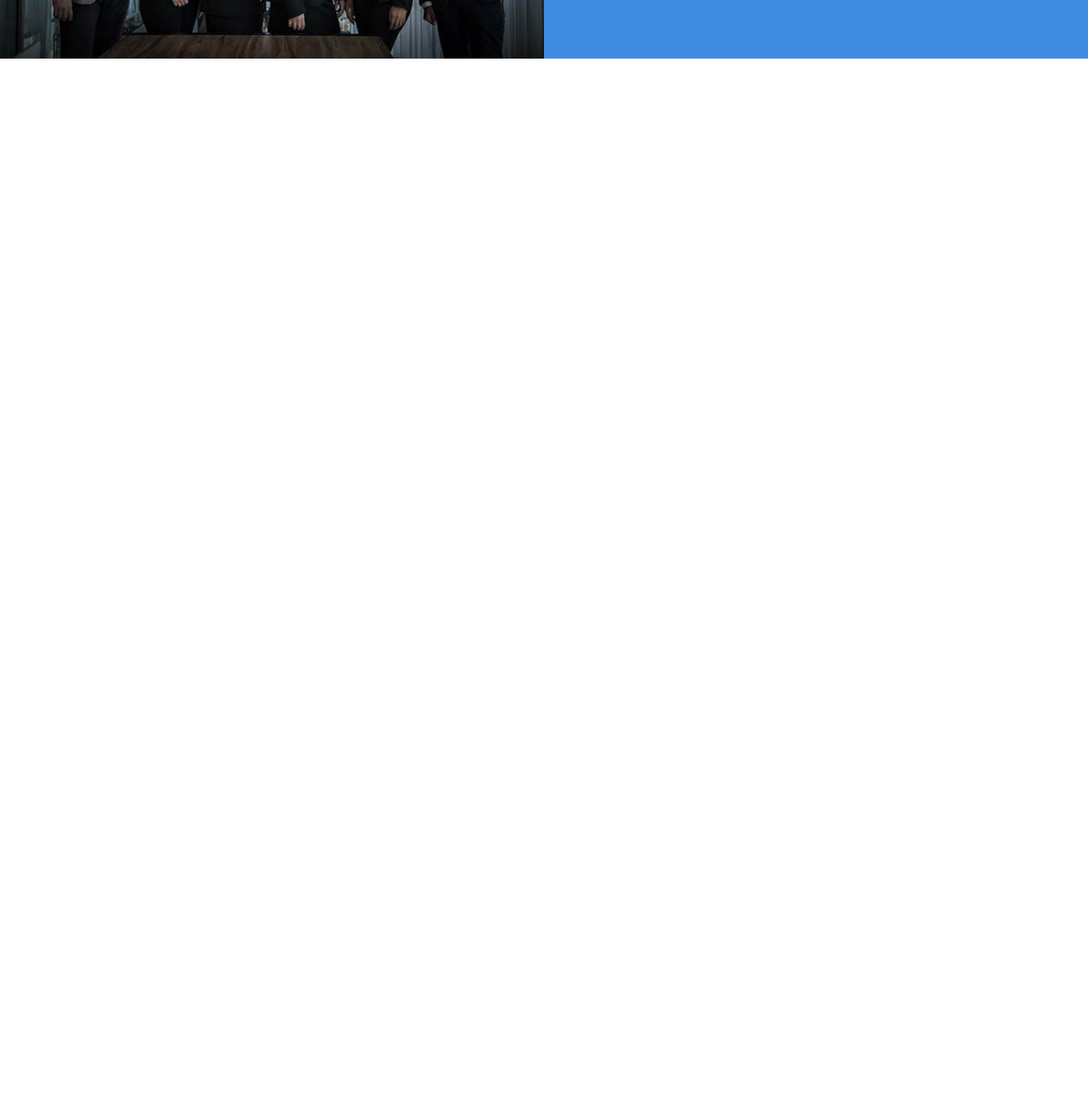
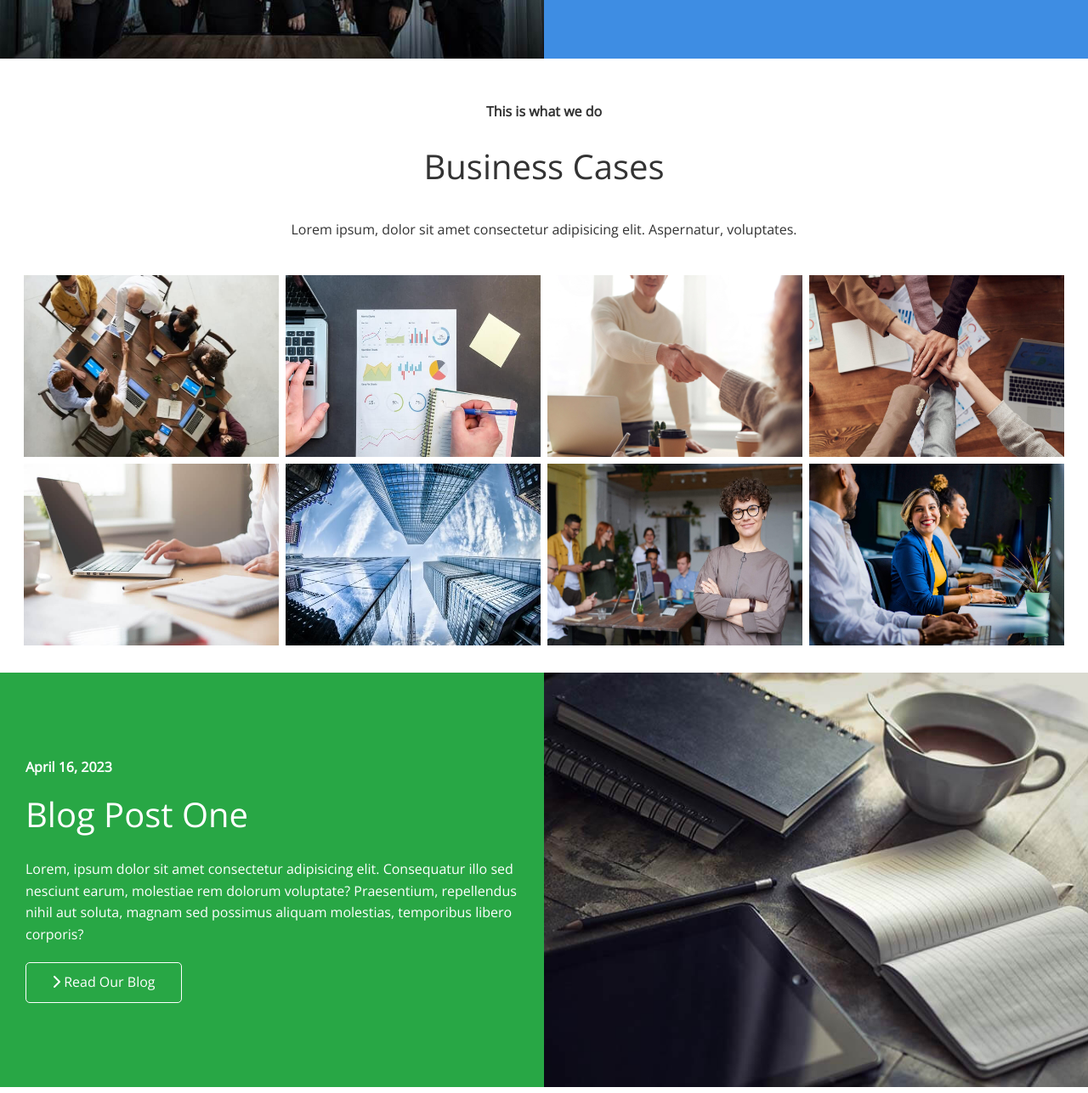
Before and after one commit to StanleyDike/finance-website, a plain HTML site: page index.html in a window 1280 px wide. Shown: the part 1450-2737 px from the top of the page at 85% size. Before the commit the page ends 1526 px from the top, so only its background shows below. Drawn offline with nearby package versions, Linux system fonts and the light colour scheme.

Commit message:
Create cases and blog sections

```diff
--- a/css/styles.css
+++ b/css/styles.css
@@ -129,3 +129,12 @@ img {
     border-radius: 50%;
     margin-bottom: 15px;
 }
+
+.cases img:hover {
+    opacity: 0.7;
+}
+
+/* Add in the media query */
+/* .flex-grid .column img{
+    height: unset;
+} */
--- a/css/utilities.css
+++ b/css/utilities.css
@@ -1,11 +1,10 @@
 /* Text colors */
 .text-primary {
-    /* color: #28a745; */
     color: #3e8de3;
 }
 
 .text-secondary {
-    color: #0284d0;
+    color: #28a745;
 }
 
 /* Button  */
@@ -24,14 +23,14 @@
 
 .btn-primary,
 .bg-primary {
-    /* background-color: #28a745; */
     background-color: #3e8de3;
     color: #fff;
 }
 
 .btn-secondary,
 .bg-secondary {
-    background-color: #0284d0;
+    background-color: #28a745;
+    ;
     color: #fff;
 }
 
@@ -66,6 +65,9 @@
 }
 
 /* Flex Columns  */
+.flex-columns.flex-reverse .row {
+    flex-direction: row-reverse;
+}
 .flex-columns .row {
     display: flex;
     flex-wrap: wrap;
@@ -110,3 +112,38 @@
 .flex-columns p {
     margin: 20px 0;
 }
+
+/* Section header */
+.section-header {
+    padding: 30px;
+    display: flex;
+    flex-direction: column;
+    align-items: center;
+    justify-content: center;
+    text-align: center;
+}
+.section-header h2 {
+    font-size: 40px;
+    margin: 20px 0;
+}
+
+.section-padding {
+    padding: 20px 20px 40px;
+}
+
+/* Flex grid */
+.flex-grid .row {
+    display: flex;
+    flex-wrap: wrap;
+    padding: 0 4px;
+}
+
+.flex-grid .column {
+    flex: 25%;
+    max-width: 25%;
+    padding: 0 4px;
+}
+
+.flex-grid .column img{
+    height: 50%;
+}
--- a/index.html
+++ b/index.html
@@ -103,6 +103,63 @@
           </div>
         </div>
       </section>
+
+      <!-- Cases -->
+      <section id="cases" class="cases flex-grid section-padding">
+        <header class="section-header">
+          <h4>This is what we do</h4>
+          <h2>Business Cases</h2>
+          <p>
+            Lorem ipsum, dolor sit amet consectetur adipisicing elit.
+            Aspernatur, voluptates.
+          </p>
+        </header>
+
+        <div class="row">
+          <div class="column">
+            <img src="img/cases/cases1.jpg" alt="" />
+            <img src="img/cases/cases2.jpg" alt="" />
+          </div>
+          <div class="column">
+            <img src="img/cases/cases3.jpg" alt="" />
+            <img src="img/cases/cases4.jpg" alt="" />
+          </div>
+          <div class="column">
+            <img src="img/cases/cases5.jpg" alt="" />
+            <img src="img/cases/cases6.jpg" alt="" />
+          </div>
+          <div class="column">
+            <img src="img/cases/cases7.jpg" alt="" />
+            <img src="img/cases/cases8.jpg" alt="" />
+          </div>
+        </div>
+      </section>
+
+      <!-- Blog -->
+      <section id="blog" class="blog flex-columns flex-reverse">
+        <div class="row">
+          <div class="column">
+            <div class="column-1">
+              <img src="img/home/blog.jpg" alt="" />
+            </div>
+          </div>
+          <div class="column">
+            <div class="column-2 bg-secondary">
+              <h4>April 16, 2023</h4>
+              <h2>Blog Post One</h2>
+              <p>
+                Lorem, ipsum dolor sit amet consectetur adipisicing elit.
+                Consequatur illo sed nesciunt earum, molestiae rem dolorum
+                voluptate? Praesentium, repellendus nihil aut soluta, magnam sed
+                possimus aliquam molestias, temporibus libero corporis?
+              </p>
+              <a href="#" class="btn btn-primary btn-outline">
+                <i class="fa-solid fa-chevron-right"></i> Read Our Blog
+              </a>
+            </div>
+          </div>
+        </div>
+      </section>
     </main>
   </body>
 </html>
```
